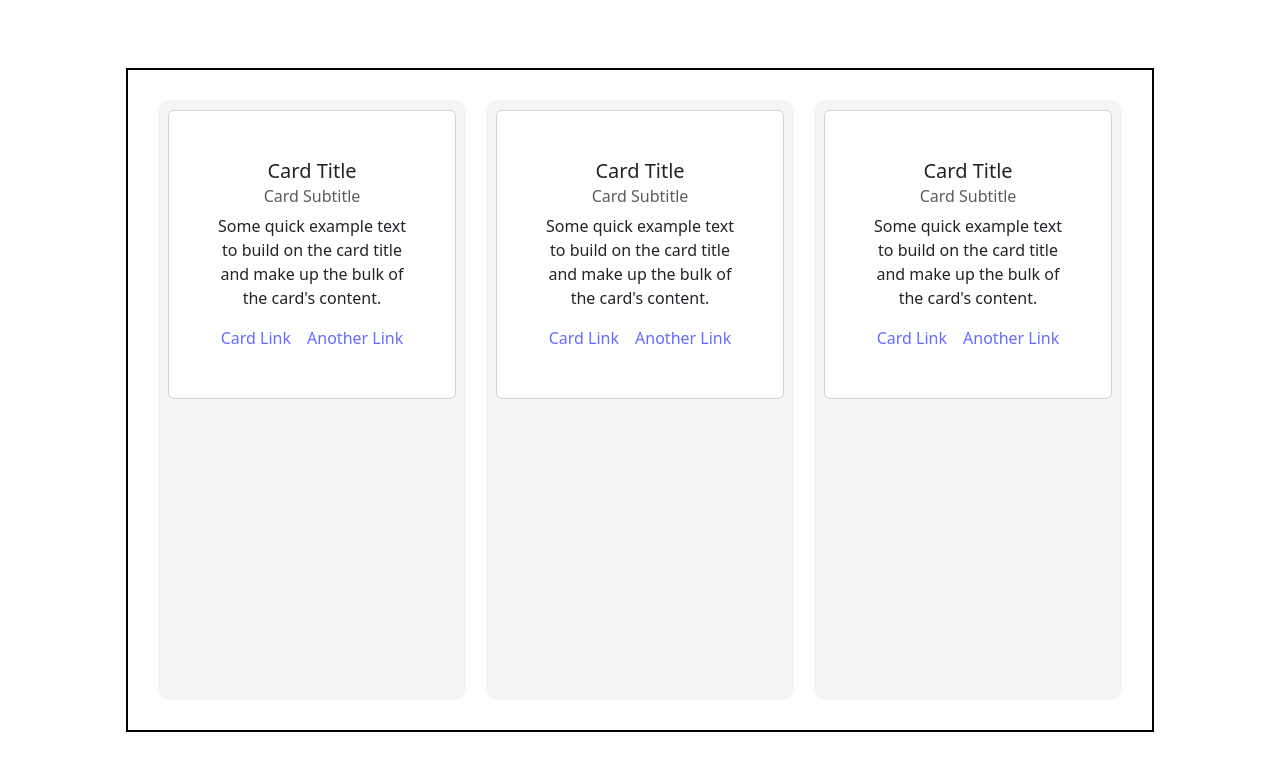
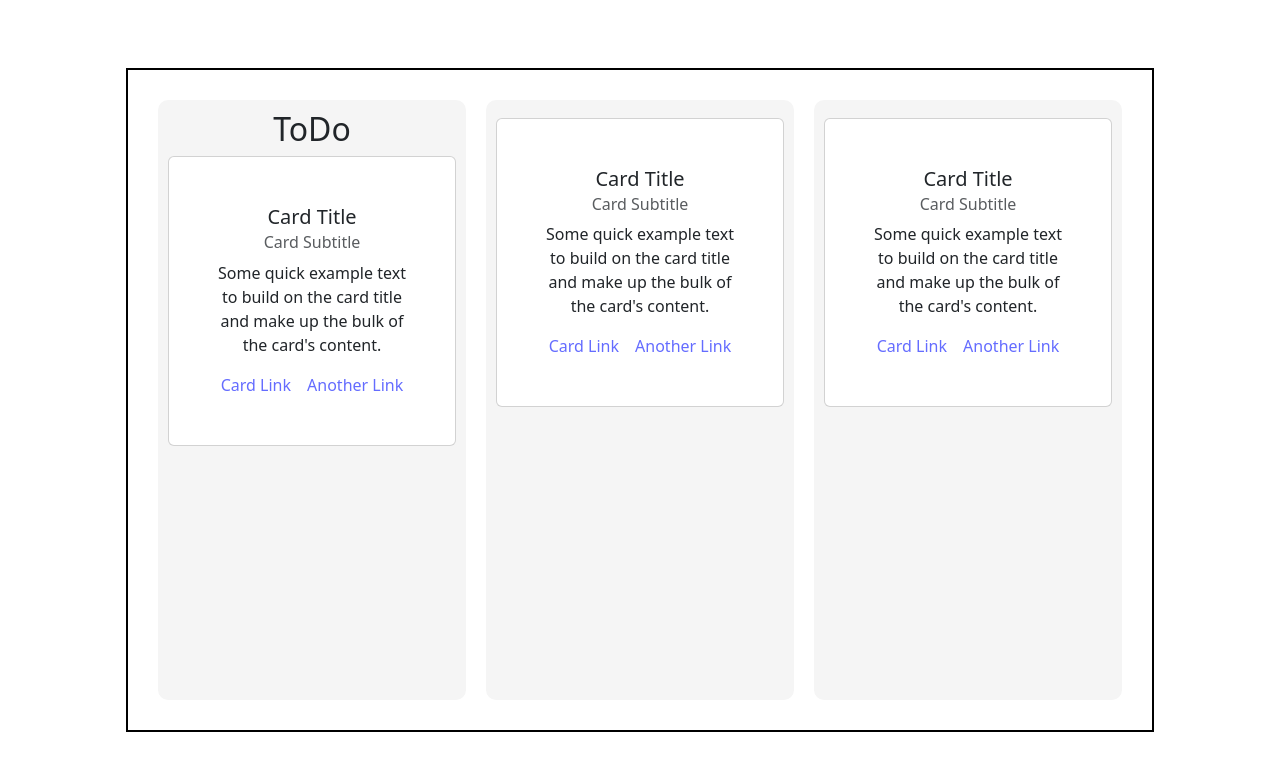
Before and after one commit to OscarHealyATU/Data-Rep-Kanban-App, a React (Vite) app in the folder my-kanban-app/: page / in a window 1280 px wide. Shown: the top 770 px of the page. Built offline with nearby package versions, Linux system fonts and the light colour scheme.

Commit message:
adding title prop to kanban columns, "todo" done so far

```diff
--- a/my-kanban-app/src/components/Board.jsx
+++ b/my-kanban-app/src/components/Board.jsx
@@ -3,7 +3,7 @@ export default function NotesPage() {
     return (
         <div className='col-container'>
             <div className="todo-col">
-                <KanbanCol />
+                <KanbanCol title="ToDo" />
             </div>
             <div className="inProg-col">
                 <KanbanCol />
--- a/my-kanban-app/src/components/KanbanCol.jsx
+++ b/my-kanban-app/src/components/KanbanCol.jsx
@@ -1,7 +1,11 @@
 import './KanbanCol.css';
-import TaskCard from './TaskCard';'./TaskCard';
-export default function NoteCard() {
-    return(
-        <TaskCard/>
+import TaskCard from './TaskCard'; './TaskCard';
+export default function NoteCard({ title }) {
+    return (
+        <div className='kanban-column'>
+            <h2>{title}</h2>
+            <TaskCard />
+        </div>
+
     )
 };
```
Also changed, not shown: my-kanban-app/src/components/KanbanCol.css (line endings or trailing spaces).
